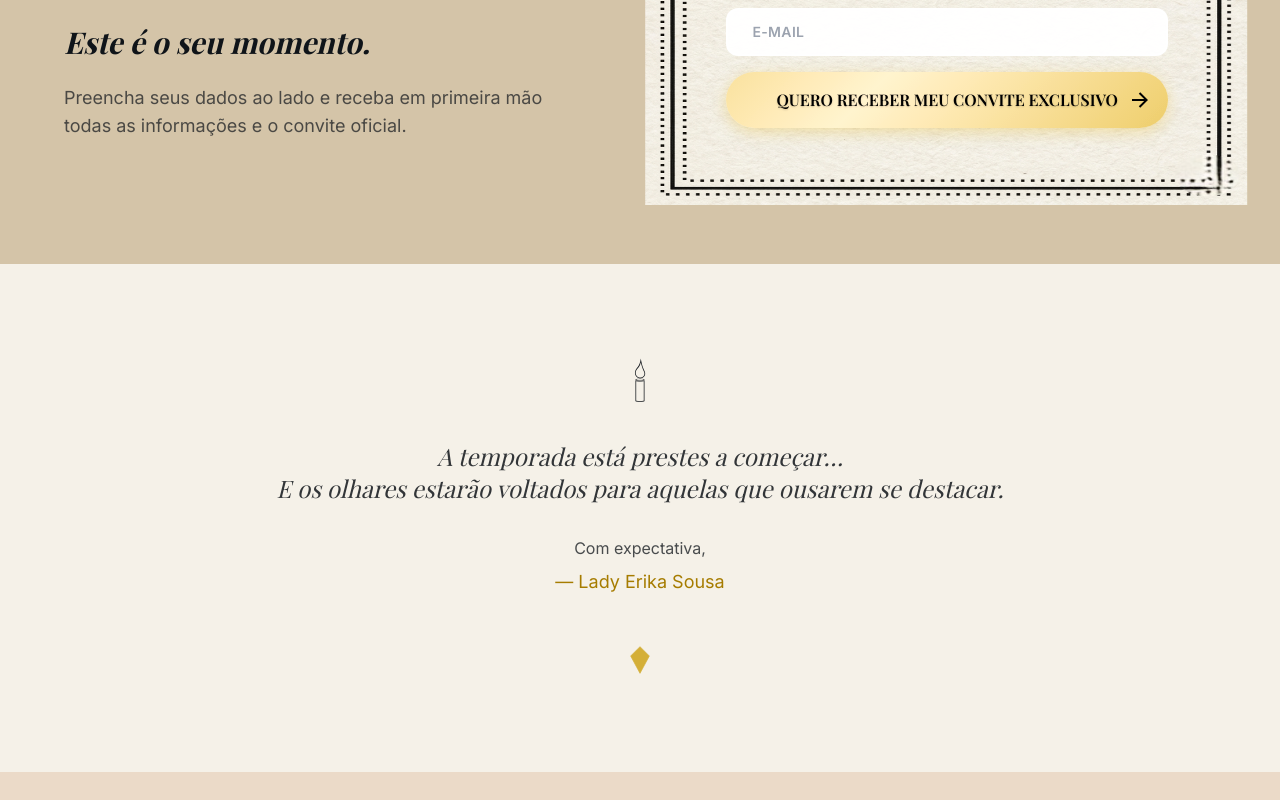
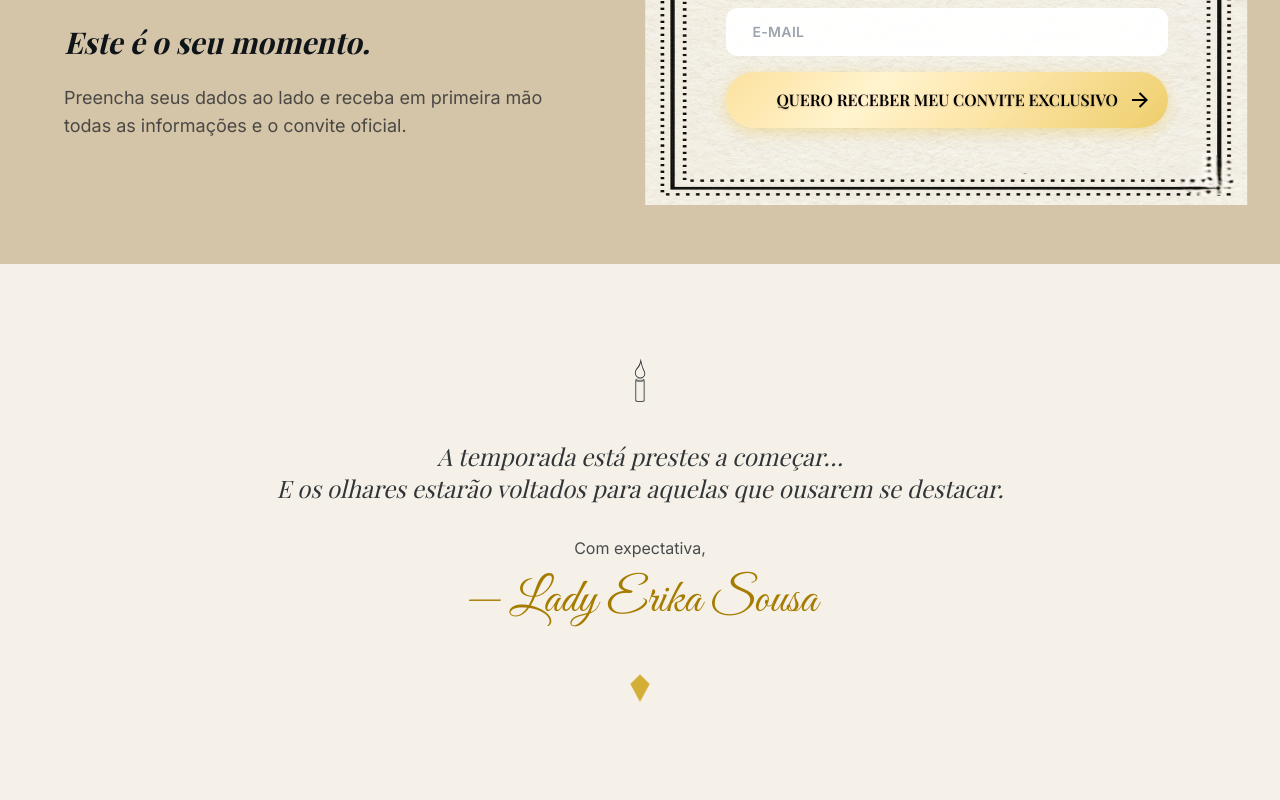
Before and after one commit to italolima01/landing-bridgerton, a React (Create React App) app: page / in a window 1280 px wide. Shown: the part 8532-9332 px from the top of the page. Before the commit the page ends 9304 px from the top, so only its background shows below. Built offline with nearby package versions, Linux system fonts and the light colour scheme; the HTML template or start-up script is replaced by a standard one; a web font is replaced by a local one.

Commit message:
style: aplicar fonte manuscrita na assinatura do rodapé

```diff
--- a/src/components/Footer.jsx
+++ b/src/components/Footer.jsx
@@ -11,8 +11,8 @@ const Footer = () => {
           E os olhares estarão voltados para aquelas que ousarem se destacar.
         </p>
 
-        <p className="text-base text-navy/75 mb-2">Com expectativa,</p>
-        <p className="text-gold text-lg">— Lady Erika Sousa</p>
+        <p className="text-base text-navy/75 mb-4">Com expectativa,</p>
+        <p className="text-gold text-4xl md:text-5xl font-script font-normal">— Lady Erika Sousa</p>
 
         <div className="mt-12">
           <svg width="32" height="32" viewBox="0 0 24 24" fill="none" xmlns="http://www.w3.org/2000/svg" className="mx-auto">
```
